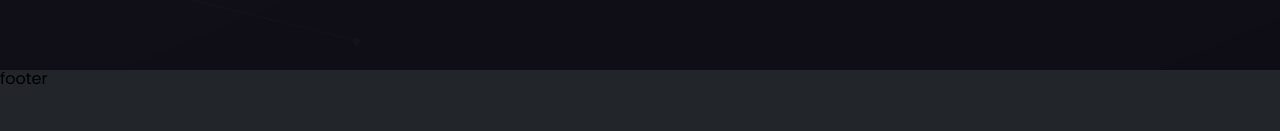
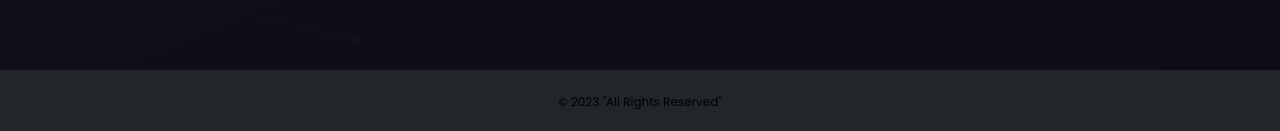
Before and after one commit to Taras-Novitskyi/MyPortfolio, a React (Create React App) app: page / in a window 1280 px wide. Shown: the part 730-861 px from the top of the page. Before the commit the page ends 820 px from the top, so only its background shows below. Built offline with nearby package versions, Linux system fonts and the light colour scheme.

Commit message:
update footer

```diff
--- a/src/components/Footer/Footer.styled.tsx
+++ b/src/components/Footer/Footer.styled.tsx
@@ -1,5 +1,15 @@
 import styled from "styled-components";
 
 export const StyledFooter = styled.footer`
+  display: flex;
+  align-items: center;
+  justify-content: center;
   flex-grow: 0;
+
+  height: ${(p) => p.theme.space(16)};
 `;
+
+export const TextWrapper = styled.p`
+  font-size: ${(p) => p.theme.fontSizes.m}px;
+  color: ${(p) => p.theme.colors.lightBgColor};
+`;
--- a/src/components/Footer/Footer.tsx
+++ b/src/components/Footer/Footer.tsx
@@ -1,7 +1,11 @@
 import React from "react";
 
-import { StyledFooter } from "./Footer.styled";
+import { StyledFooter, TextWrapper } from "./Footer.styled";
 
 export const Footer: React.FC = () => {
-  return <StyledFooter>footer</StyledFooter>;
+  return (
+    <StyledFooter>
+      <TextWrapper>© 2023 "All Rights Reserved"</TextWrapper>
+    </StyledFooter>
+  );
 };
```
